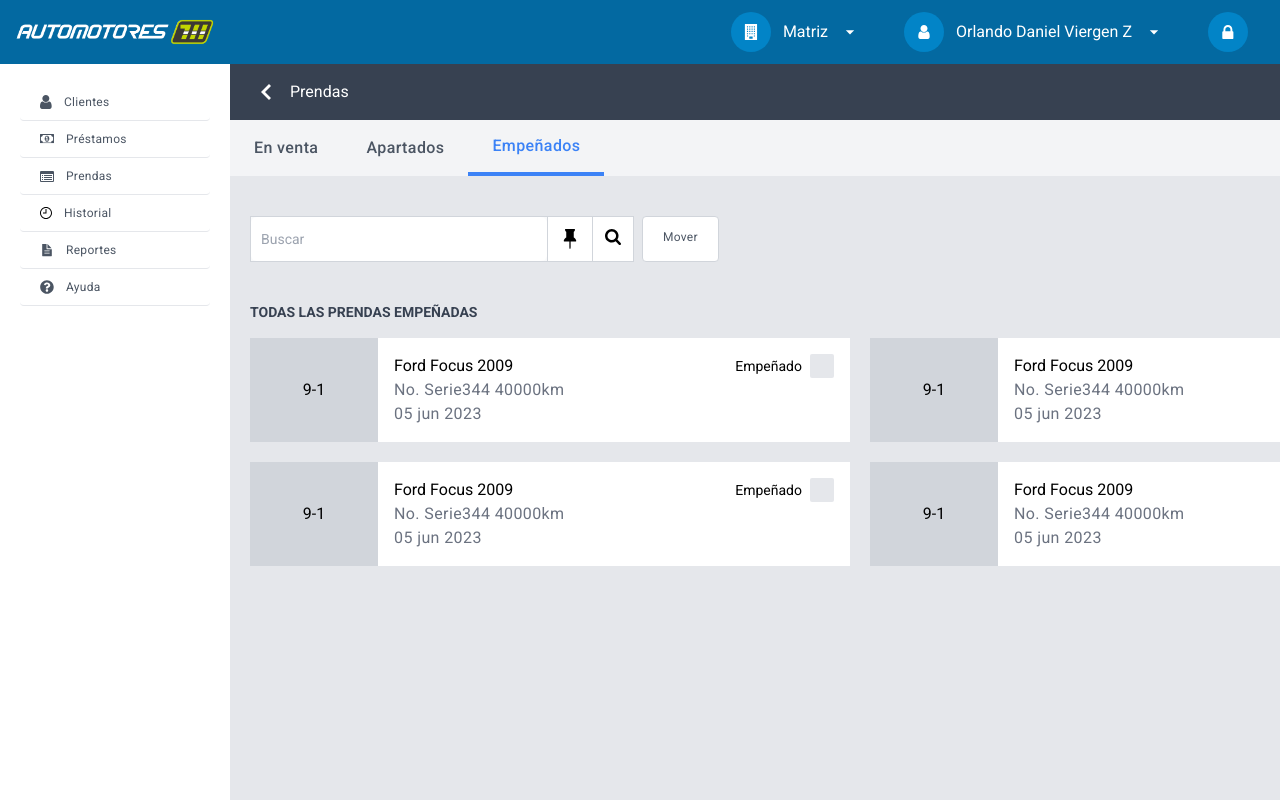
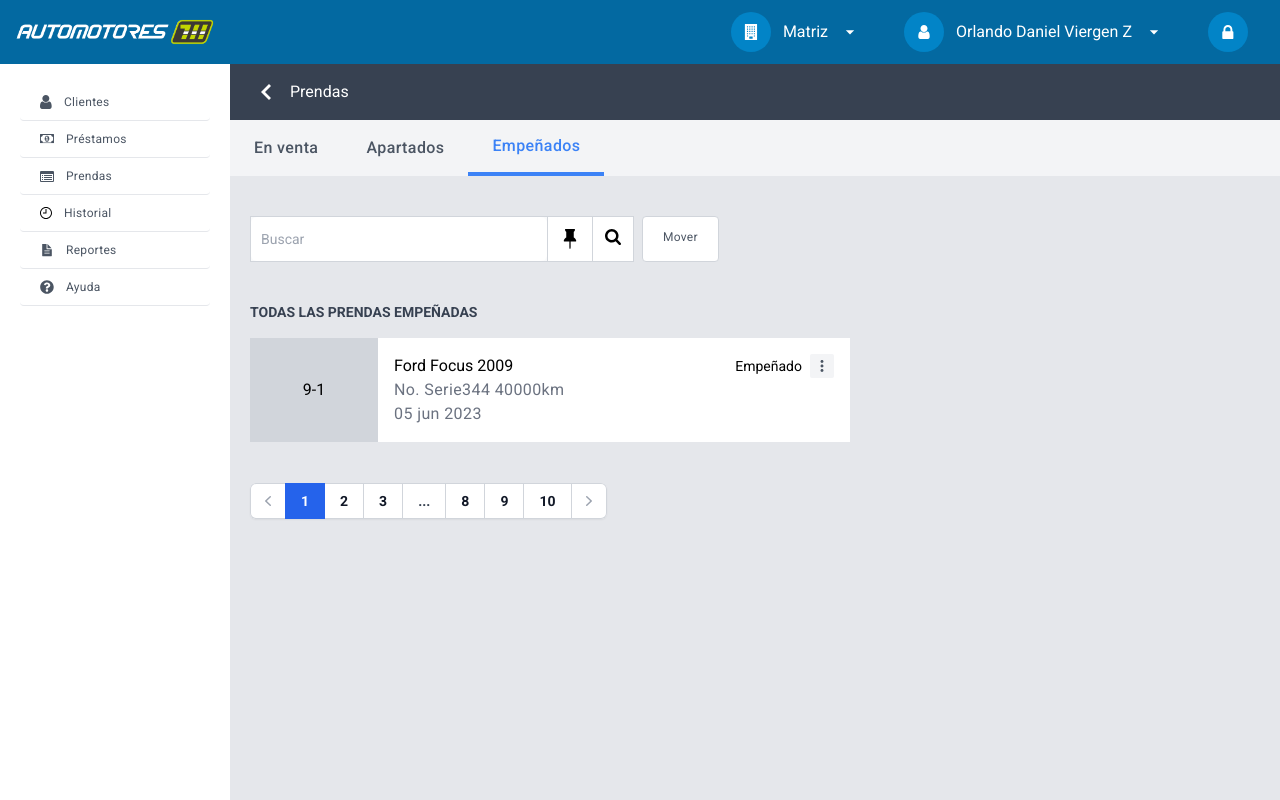
Before and after one commit to karen-nino/711-automotores, a Next.js app: page /pages/prendas in a window 1280 px wide. Built offline with nearby package versions, Linux system fonts and the light colour scheme.

Commit message:
pagination-prendas

```diff
--- a/app/pages/prendas/page.js
+++ b/app/pages/prendas/page.js
@@ -17,7 +17,7 @@ const prendas = () => {
                 </section>
 
                 <section className="col-span-5 row-start-2">
-                    <div className='min-h-screen bg-gray-200'>
+                    <div className='min-h-screen overflow-auto bg-gray-200'>
 
                         <article className='flex items-center pl-6 text-base text-white bg-gray-700 h-14'>
                             <div className='mr-3'>
@@ -104,88 +104,58 @@ const prendas = () => {
                                             <div>
                                                 <div className='flex items-center'>
                                                     <p className='mr-2 text-sm'>Empeñado</p>
-                                                    <div className='w-6 h-6 bg-gray-200 rounded-sm'></div>
-                                                </div>
-                                            </div>
-                                        </div>
-                                    </article>
-
-                                    <article className='flex bg-white cursor-pointer'>
-                                        <div>
-                                            <div className='flex items-center justify-center w-32 h-full bg-gray-300'>
-                                                9-1
-                                            </div>
-                                        </div>
-
-                                        <div className='flex justify-between w-full p-4'>
-                                            <div>
-                                                <p className=''>Ford Focus 2009</p>
-                                                <p className='tracking-wide text-gray-500'>No. Serie344 40000km</p>
-                                                <p className='tracking-wide text-gray-500'>05  jun 2023</p>
-                                            </div>
-
-                                            <div>
-                                                <div className='flex items-center'>
-                                                    <p className='mr-2 text-sm'>Empeñado</p>
-                                                    <div className='w-6 h-6 bg-gray-200 rounded-sm'></div>
-                                                </div>
-                                            </div>
-                                        </div>
-                                    </article>
-
-                                    <article className='flex bg-white cursor-pointer'>
-                                        <div>
-                                            <div className='flex items-center justify-center w-32 h-full bg-gray-300'>
-                                                9-1
-                                            </div>
-                                        </div>
-
-                                        <div className='flex justify-between w-full p-4'>
-                                            <div>
-                                                <p className=''>Ford Focus 2009</p>
-                                                <p className='tracking-wide text-gray-500'>No. Serie344 40000km</p>
-                                                <p className='tracking-wide text-gray-500'>05  jun 2023</p>
-                                            </div>
-
-                                            <div>
-                                                <div className='flex items-center'>
-                                                    <p className='mr-2 text-sm'>Empeñado</p>
-                                                    <div className='w-6 h-6 bg-gray-200 rounded-sm'></div>
-                                                </div>
-                                            </div>
-                                        </div>
-                                    </article>
-
-                                    <article className='flex bg-white cursor-pointer'>
-                                        <div>
-                                            <div className='flex items-center justify-center w-32 h-full bg-gray-300'>
-                                                9-1
-                                            </div>
-                                        </div>
-
-                                        <div className='flex justify-between w-full p-4'>
-                                            <div>
-                                                <p className=''>Ford Focus 2009</p>
-                                                <p className='tracking-wide text-gray-500'>No. Serie344 40000km</p>
-                                                <p className='tracking-wide text-gray-500'>05  jun 2023</p>
-                                            </div>
-
-                                            <div>
-                                                <div className='flex items-center'>
-                                                    <p className='mr-2 text-sm'>Empeñado</p>
-                                                    <div className='w-6 h-6 bg-gray-200 rounded-sm'></div>
+                                                    <a className='flex items-center justify-center w-6 h-6 bg-gray-100 rounded-sm hover:bg-gray-300'>
+                                                        <svg xmlns="http://www.w3.org/2000/svg" width="18" height="18" viewBox="0 0 18 18" fill="none">
+                                                            <path d="M7.5 9C7.5 9.39782 7.65804 9.77936 7.93934 10.0607C8.22064 10.342 8.60218 10.5 9 10.5C9.39782 10.5 9.77936 10.342 10.0607 10.0607C10.342 9.77936 10.5 9.39782 10.5 9C10.5 8.60218 10.342 8.22064 10.0607 7.93934C9.77936 7.65804 9.39782 7.5 9 7.5C8.60218 7.5 8.22064 7.65804 7.93934 7.93934C7.65804 8.22064 7.5 8.60218 7.5 9ZM7.5 4.5C7.5 4.89782 7.65804 5.27936 7.93934 5.56066C8.22064 5.84196 8.60218 6 9 6C9.39782 6 9.77936 5.84196 10.0607 5.56066C10.342 5.27936 10.5 4.89782 10.5 4.5C10.5 4.10218 10.342 3.72064 10.0607 3.43934C9.77936 3.15804 9.39782 3 9 3C8.60218 3 8.22064 3.15804 7.93934 3.43934C7.65804 3.72064 7.5 4.10218 7.5 4.5ZM7.5 13.5C7.5 13.8978 7.65804 14.2794 7.93934 14.5607C8.22064 14.842 8.60218 15 9 15C9.39782 15 9.77936 14.842 10.0607 14.5607C10.342 14.2794 10.5 13.8978 10.5 13.5C10.5 13.1022 10.342 12.7206 10.0607 12.4393C9.77936 12.158 9.39782 12 9 12C8.60218 12 8.22064 12.158 7.93934 12.4393C7.65804 12.7206 7.5 13.1022 7.5 13.5Z" fill="#4B5563" />
+                                                        </svg>
+                                                    </a>
                                                 </div>
                                             </div>
                                         </div>
                                     </article>
 
 
+
                                 </div>
 
                             </section>
 
+                            <div class="border-t border-gray-200 py-10">
+                                <div class="flex flex-1 justify-between sm:hidden ">
+                                    <a href="#" class="relative inline-flex items-center rounded-md border border-gray-300 bg-white px-4 py-2 text-sm font-medium text-gray-700 hover:bg-gray-50">Previous</a>
+                                    <a href="#" class="relative ml-3 inline-flex items-center rounded-md border border-gray-300 bg-white px-4 py-2 text-sm font-medium text-gray-700 hover:bg-gray-50">Next</a>
+                                </div>
+                                <div class="hidden sm:flex sm:flex-1 sm:items-center sm:justify-between ">
+
+                                    <div className='bg-white rounded-md'>
+                                        <nav class="isolate inline-flex -space-x-px rounded-md shadow-sm" aria-label="Pagination">
+                                            <a href="#" class="relative inline-flex items-center rounded-l-md px-2 py-2 text-gray-400 ring-1 ring-inset ring-gray-300 hover:bg-gray-50 focus:z-20 focus:outline-offset-0">
+                                                <span class="sr-only">Previous</span>
+                                                <svg class="h-5 w-5" viewBox="0 0 20 20" fill="currentColor" aria-hidden="true">
+                                                    <path fill-rule="evenodd" d="M12.79 5.23a.75.75 0 01-.02 1.06L8.832 10l3.938 3.71a.75.75 0 11-1.04 1.08l-4.5-4.25a.75.75 0 010-1.08l4.5-4.25a.75.75 0 011.06.02z" clip-rule="evenodd" />
+                                                </svg>
+                                            </a>
+
+                                            <a href="#" aria-current="page" class="relative z-10 inline-flex items-center bg-blue-600 px-4 py-2 text-sm font-semibold text-white focus:z-20 focus-visible:outline focus-visible:outline-2 focus-visible:outline-offset-2 focus-visible:outline-blue-600">1</a>
+                                            <a href="#" class="relative inline-flex items-center px-4 py-2 text-sm font-semibold text-gray-900 ring-1 ring-inset ring-gray-300 hover:bg-gray-50 focus:z-20 focus:outline-offset-0">2</a>
+                                            <a href="#" class="relative hidden items-center px-4 py-2 text-sm font-semibold text-gray-900 ring-1 ring-inset ring-gray-300 hover:bg-gray-50 focus:z-20 focus:outline-offset-0 md:inline-flex">3</a>
+                                            <span class="relative inline-flex items-center px-4 py-2 text-sm font-semibold text-gray-700 ring-1 ring-inset ring-gray-300 focus:outline-offset-0">...</span>
+                                            <a href="#" class="relative hidden items-center px-4 py-2 text-sm font-semibold text-gray-900 ring-1 ring-inset ring-gray-300 hover:bg-gray-50 focus:z-20 focus:outline-offset-0 md:inline-flex">8</a>
+                                            <a href="#" class="relative inline-flex items-center px-4 py-2 text-sm font-semibold text-gray-900 ring-1 ring-inset ring-gray-300 hover:bg-gray-50 focus:z-20 focus:outline-offset-0">9</a>
+                                            <a href="#" class="relative inline-flex items-center px-4 py-2 text-sm font-semibold text-gray-900 ring-1 ring-inset ring-gray-300 hover:bg-gray-50 focus:z-20 focus:outline-offset-0">10</a>
+                                            <a href="#" class="relative inline-flex items-center rounded-r-md px-2 py-2 text-gray-400 ring-1 ring-inset ring-gray-300 hover:bg-gray-50 focus:z-20 focus:outline-offset-0">
+                                                <span class="sr-only">Next</span>
+                                                <svg class="h-5 w-5" viewBox="0 0 20 20" fill="currentColor" aria-hidden="true">
+                                                    <path fill-rule="evenodd" d="M7.21 14.77a.75.75 0 01.02-1.06L11.168 10 7.23 6.29a.75.75 0 111.04-1.08l4.5 4.25a.75.75 0 010 1.08l-4.5 4.25a.75.75 0 01-1.06-.02z" clip-rule="evenodd" />
+                                                </svg>
+                                            </a>
+                                        </nav>
+                                    </div>
+                                </div>
+                            </div>
 
                         </section>
+
 
                     </div>
                 </section>
```
